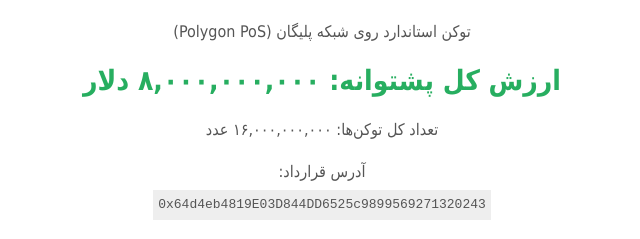
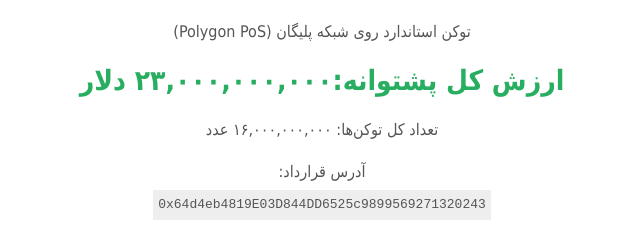
Before and after one commit to rwab-official/RWAB, a plain HTML site: page index.html in a window 1280 px wide. Shown: the part 150-389 px from the top of the page, 318-958 px from the left. Drawn offline with Linux system fonts and the light colour scheme.

Commit message:
Update total backing value in index.html

```diff
--- a/index.html
+++ b/index.html
@@ -17,7 +17,7 @@
         <h1>پروژه توکن RWABackedToken (RWAB)</h1>
         <p>توکن استاندارد روی شبکه پلیگان (Polygon PoS)</p>
 
-        <div class="value">ارزش کل پشتوانه: ۸,۰۰۰,۰۰۰,۰۰۰ دلار</div>
+        <div class="value">ارزش کل پشتوانه:۲۳,۰۰۰,۰۰۰,۰۰۰ دلار</div>
 
         <p>تعداد کل توکن‌ها: ۱۶,۰۰۰,۰۰۰,۰۰۰ عدد</p>
         <p>آدرس قرارداد: <br><code style="background:#eee; padding:5px; display:inline-block; margin-top:5px;">0x64d4eb4819E03D844DD6525c9899569271320243</code></p>
```
